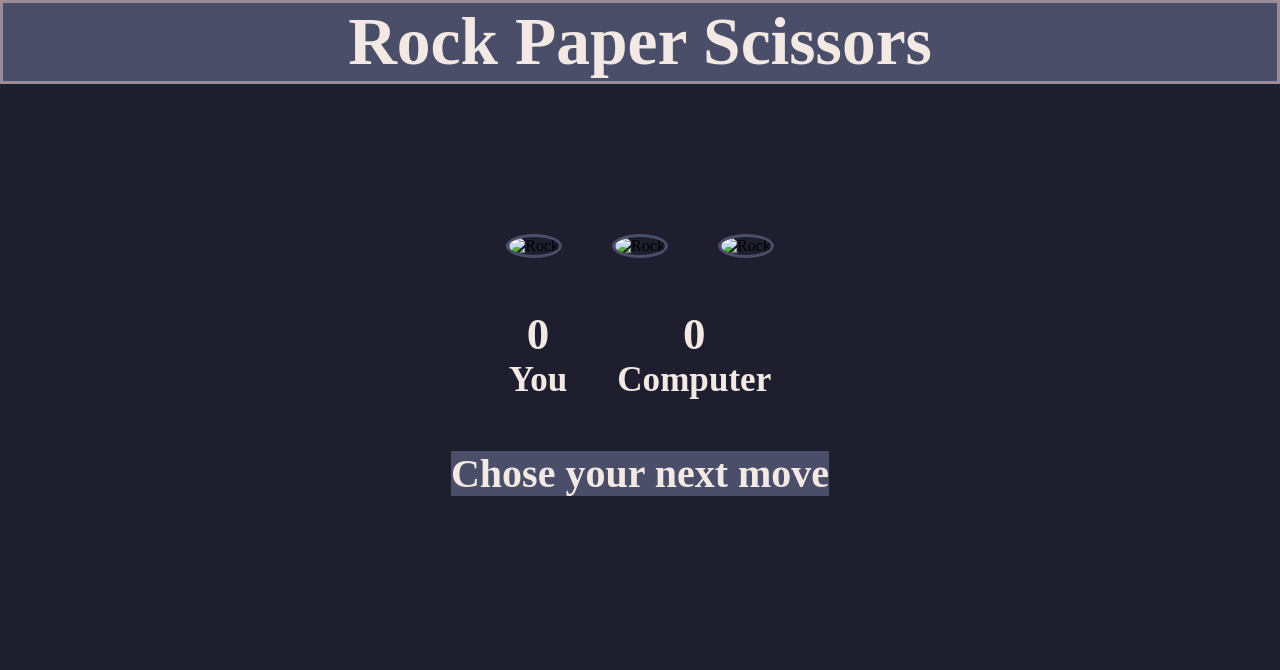
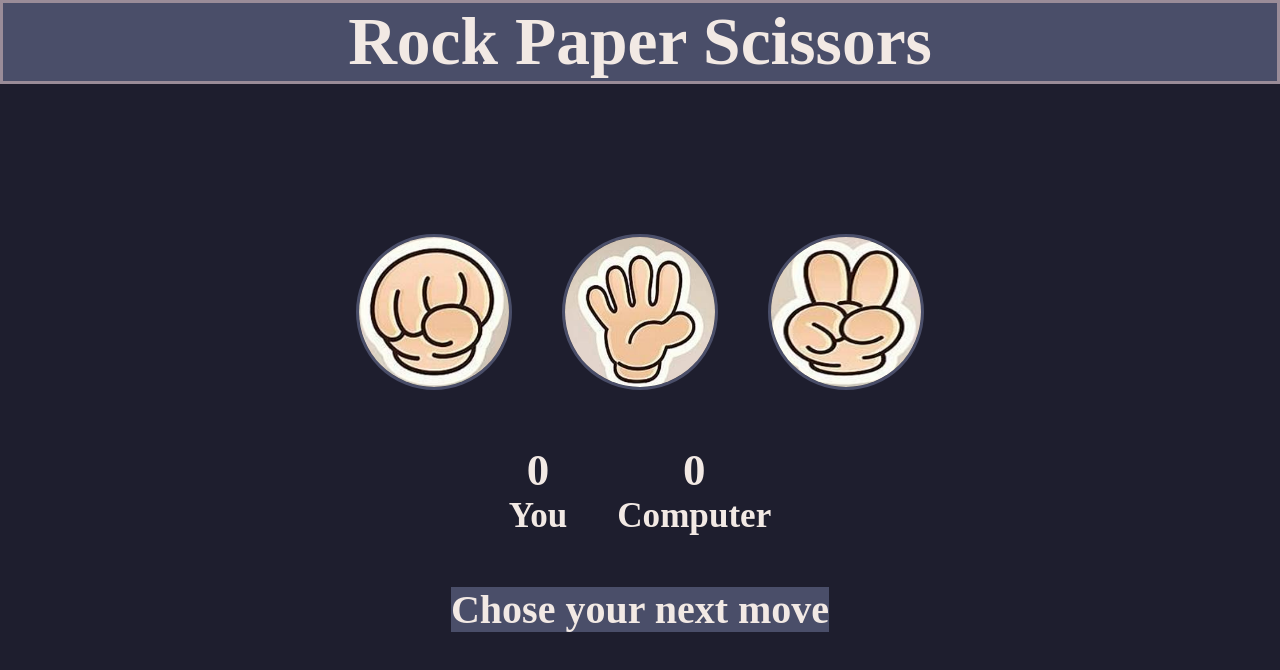
Before and after one commit to Gopeshsharmaa/RPC-Clash-Game, a plain HTML site: page index.html in a window 1280 px wide. Drawn offline with Linux system fonts and the light colour scheme.

Commit message:
Update index.html

```diff
--- a/index.html
+++ b/index.html
@@ -12,13 +12,13 @@
     </header>
     <div class="choices">
         <div class="choice" id="Rock">
-        <img src="Images/Rock.png" alt="Rock">
+        <img src="Rock.png" alt="Rock">
     </div>
     <div class="choice" id="Paper">
-        <img src="Images/Paper.png" alt="Rock">
+        <img src="Paper.png" alt="Rock">
     </div>
     <div class="choice" id="Scissor">
-        <img src="Images/Scissor.png" alt="Rock">
+        <img src="Scissor.png" alt="Rock">
     </div>
     </div>
 
```
